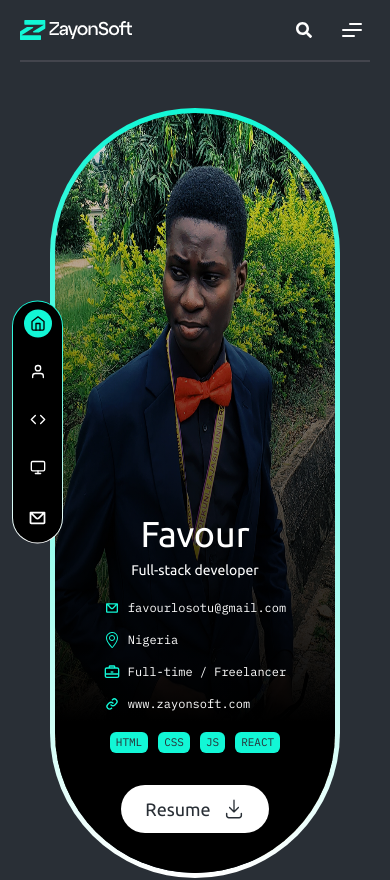
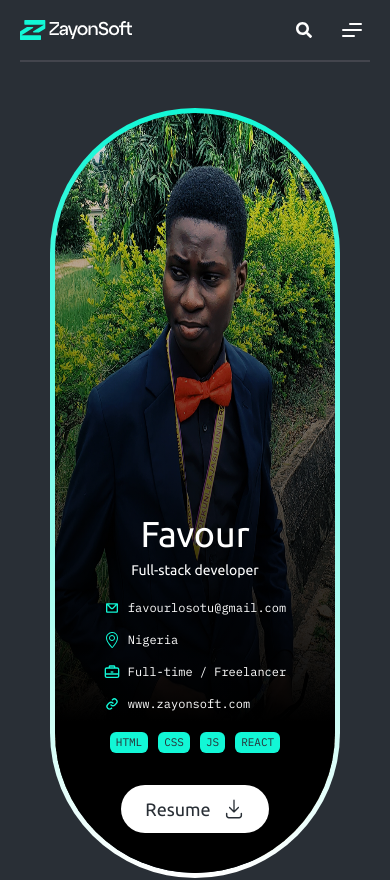
Before and after one commit to zayonsoft/zayonsoft-portfolio, a Next.js app: page / in a window 390 px wide. Shown: the top 880 px of the page. Built offline with nearby package versions, Linux system fonts and the light colour scheme.

Commit message:
Started Working on Landing Page Navigation

```diff
--- a/app/globals.css
+++ b/app/globals.css
@@ -1,4 +1,14 @@
 @import "tailwindcss";
+
+@media screen and (max-width: 701px) {
+  .fix-body {
+    overflow-y: hidden;
+  }
+}
+
+* {
+  scroll-behavior: smooth;
+}
 
 .custom-transition {
   transition: 0.8s ease-in-out;
--- a/components/landing/AboutSection.tsx
+++ b/components/landing/AboutSection.tsx
@@ -3,7 +3,10 @@ import { ubuntu, ibmPlexMono } from "./Main";
 
 export default function AboutSection() {
   return (
-    <section className="bg-[#1A1E23] relative px-20 max-[901px]:px-10 max-[701px]:px-5 py-20 max-[701px]:py-10">
+    <section
+      id="about"
+      className="bg-[#1A1E23] relative px-20 max-[901px]:px-10 max-[701px]:px-5 py-20 max-[701px]:py-10"
+    >
       <div className="absolute about-bg top-0 bottom-0 left-0 right-0 opacity-10"></div>
       <div className="grid relative">
         <section className={`max-[701px]:hidden`}>
--- a/components/landing/FixedBar.tsx
+++ b/components/landing/FixedBar.tsx
@@ -4,12 +4,12 @@ import { FiCode, FiHome, FiMonitor, FiUser } from "react-icons/fi";
 
 export default function FixedBar() {
   return (
-    <section className="left-3 fixed z-50 -translate-y-1/2 top-1/2">
-      <div className="rounded-full p-[1px] profile-pic">
-        <section className="grid gap-5 justify-self-center bg-black justify-items-center rounded-full p-2">
+    <section className="left-3 fixed z-50 -translate-y-1/2 top-1/2 max-[701px]:hidden">
+      <div className="rounded-full p-[1.3px] profile-pic">
+        <section className="grid gap-5  bg-black justify-items-center rounded-full p-2.5">
           <div>
             <Link
-              className="bg-[#12F7D6] p-1.5 grid items-center justify-center rounded-full"
+              className="custom-transition bg-[#12F7D6] p-1.5 grid items-center justify-center rounded-full"
               href={"#"}
             >
               <span>
@@ -19,7 +19,7 @@ export default function FixedBar() {
           </div>
           <div>
             <Link
-              className="text-white p-1.5 grid items-center justify-center rounded-full"
+              className="custom-transition hover:text-[#12F7D6] text-white p-1.5 grid items-center justify-center rounded-full"
               href={"#"}
             >
               <span>
@@ -29,7 +29,7 @@ export default function FixedBar() {
           </div>
           <div>
             <Link
-              className="text-white p-1.5 grid items-center justify-center rounded-full"
+              className="custom-transition hover:text-[#12F7D6] text-white p-1.5 grid items-center justify-center rounded-full"
               href={"#"}
             >
               <span>
@@ -39,7 +39,7 @@ export default function FixedBar() {
           </div>
           <div>
             <Link
-              className="text-white p-1.5 grid items-center justify-center rounded-full"
+              className="custom-transition hover:text-[#12F7D6] text-white p-1.5 grid items-center justify-center rounded-full"
               href={"#"}
             >
               <span>
@@ -50,7 +50,7 @@ export default function FixedBar() {
 
           <div>
             <Link
-              className="text-white p-1.5 grid items-center justify-center rounded-full"
+              className="custom-transition hover:text-[#12F7D6] text-white p-1.5 grid items-center justify-center rounded-full"
               href={"#"}
             >
               <span>
--- a/components/landing/Main.tsx
+++ b/components/landing/Main.tsx
@@ -18,7 +18,10 @@ export const ubuntu = Ubuntu({
 
 export default function Main() {
   return (
-    <section className="pt-27 pb-10 px-20 grid gap-16 max-[901px]:px-10 max-[701px]:px-5">
+    <section
+      id="home"
+      className="pt-27 pb-10 px-20 grid gap-16 max-[901px]:px-10 max-[701px]:px-5"
+    >
       <div className="grid gap-1 grid-cols-[0.65fr_1fr] max-[701px]:grid-cols-1 max-[701px]:gap-8">
         <div className="pr-10 max-[701px]:pr-0">
           <div className="grid rounded-full p-[5px] profile-pic max-w-[290px] justify-self-end max-[701px]:justify-self-center">
--- a/components/landing/MyWork.tsx
+++ b/components/landing/MyWork.tsx
@@ -5,7 +5,10 @@ import Projects from "./Projects";
 
 export default function MyWork() {
   return (
-    <section className="bg-[#1A1E23] relative py-20 max-[701px]:py-10">
+    <section
+      id="my_work"
+      className="bg-[#1A1E23] relative py-20 max-[701px]:py-10"
+    >
       <div className="work-bg absolute top-0 bottom-0 left-0 right-0 opacity-30"></div>
       <div className="relative grid gap-20">
         <section className={`grid gap-25`}>
--- a/components/landing/Nav.tsx
+++ b/components/landing/Nav.tsx
@@ -11,11 +11,18 @@ import Link from "next/link";
 import NavLink from "./NavLink";
 import { FiCode, FiHome, FiMonitor, FiUser } from "react-icons/fi";
 import { BiCopyright } from "react-icons/bi";
-import { useState } from "react";
+import { useState, useEffect } from "react";
 const ibmPlexMono = IBM_Plex_Mono({
   weight: ["100", "200", "300", "400", "500", "600", "700"],
   subsets: ["latin"],
 });
+
+const urls = {
+  home: "/#home",
+  about: "/#about",
+  skills: "/#skills",
+  my_work: "/#my_work",
+};
 
 export default function Nav() {
   const [sideOpened, setSideOpened] = useState<boolean>(false);
@@ -27,6 +34,11 @@ export default function Nav() {
   function openAside() {
     setSideOpened(true);
   }
+
+  useEffect(() => {
+    if (sideOpened) document.body.classList.add("fix-body");
+    else document.body.classList.remove("fix-body");
+  }, [sideOpened]);
 
   function closeAsideWhenClicked(e: React.MouseEvent<HTMLDivElement>) {
     if (e.target == e.currentTarget) {
@@ -127,7 +139,7 @@ export default function Nav() {
                 <li>
                   <NavLink
                     icon={<FiHome />}
-                    url="#"
+                    url={urls.home}
                     name="Home"
                     active={true}
                   />
@@ -135,7 +147,7 @@ export default function Nav() {
                 <li>
                   <NavLink
                     icon={<FiUser />}
-                    url="#"
+                    url={urls.about}
                     name="About"
                     active={false}
                   />
@@ -143,7 +155,7 @@ export default function Nav() {
                 <li>
                   <NavLink
                     icon={<FiCode />}
-                    url="#"
+                    url={urls.skills}
                     name="Skills"
                     active={false}
                   />
@@ -151,7 +163,7 @@ export default function Nav() {
                 <li>
                   <NavLink
                     icon={<FiMonitor />}
-                    url="#"
+                    url={urls.my_work}
                     name="My Work"
                     active={false}
                   />
--- a/components/landing/Skills.tsx
+++ b/components/landing/Skills.tsx
@@ -5,7 +5,7 @@ import FancyUnderline from "../general/FancyUnderline";
 
 export default function Skills() {
   return (
-    <div className="">
+    <div id="skills" className="">
       <section className="bg-[#292F36] relative py-20 max-[701px]:py-10">
         <div className="skills-bg absolute top-0 bottom-0 left-0 right-0 opacity-10"></div>
         <div className="relative grid gap-50">
```
